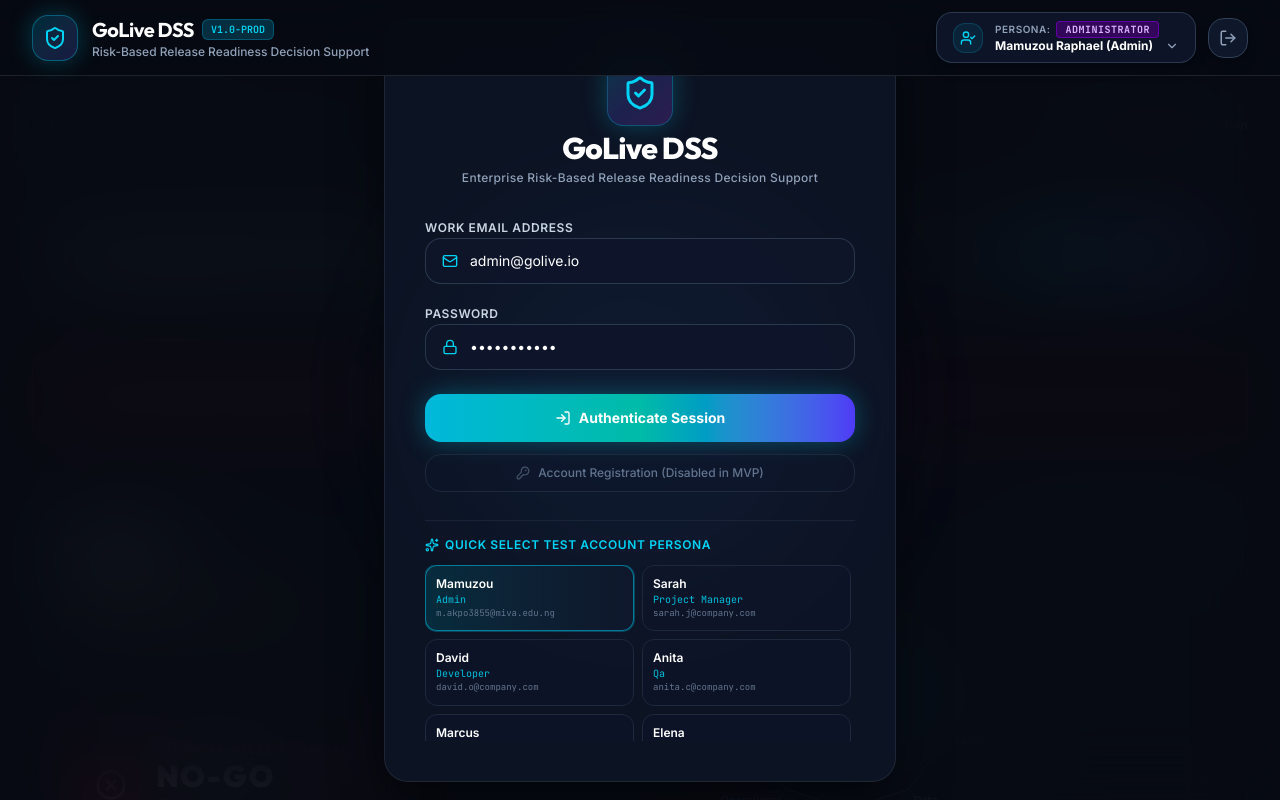
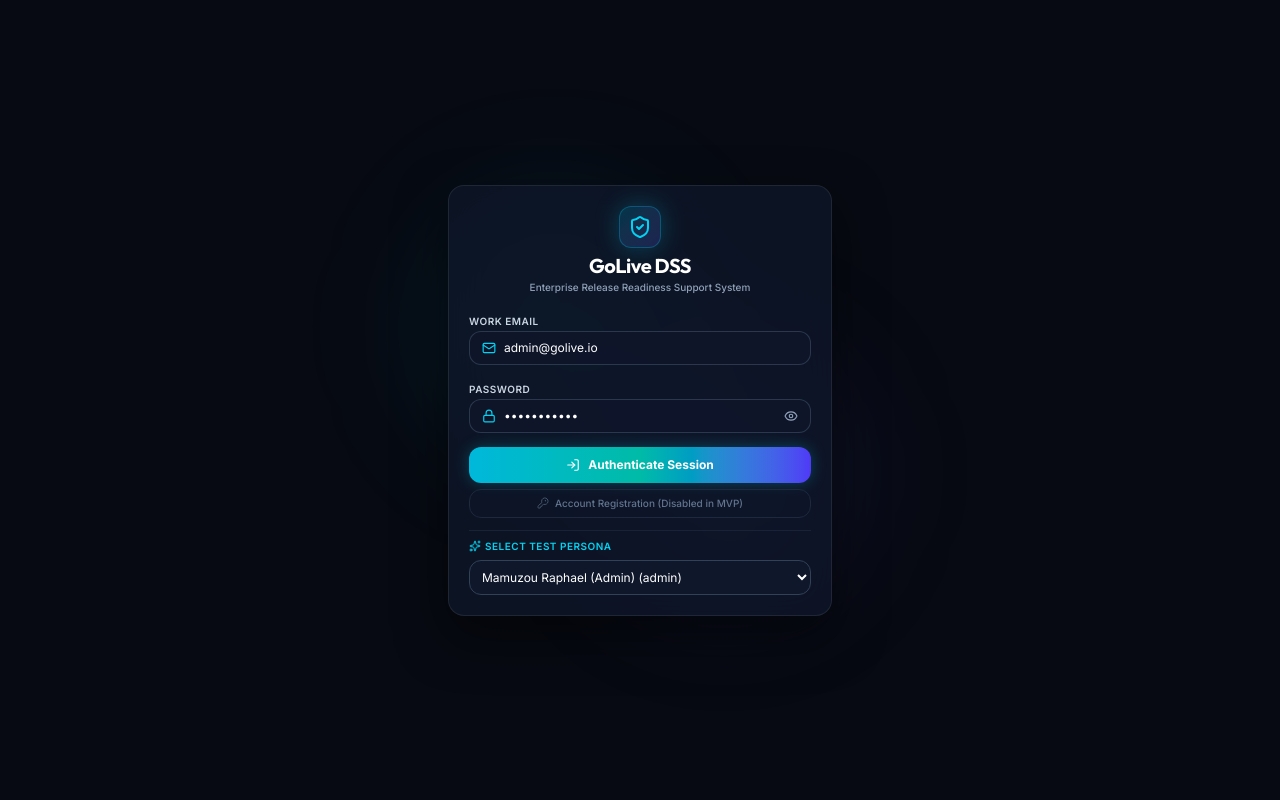
Before and after one commit to devunomieta/golivemit, a Next.js app: page / in a window 1280 px wide. Shown: the top 800 px of the page. Built offline with nearby package versions, Linux system fonts and the light colour scheme.

Commit message:
refactor: redesign AuthLoginModal with password visibility toggle and update application layout styling

```diff
--- a/src/app/page.tsx
+++ b/src/app/page.tsx
@@ -74,14 +74,16 @@ export default function Home() {
   };
 
   return (
-    <div className="min-h-screen bg-[#0B0F19] text-gray-100 flex flex-col font-['Inter']">
-      {!isAuthenticated && <AuthLoginModal onLoginSuccess={handleLoginSuccess} />}
+    <div className="min-h-screen bg-[#070A12] text-slate-100 flex flex-col font-sans">
+      {!isAuthenticated ? (
+        <AuthLoginModal onLoginSuccess={handleLoginSuccess} />
+      ) : (
+        <>
+          {/* Header & Role Navigation (Shown only when authenticated) */}
+          <RoleSwitcher activeUser={activeUser} onUserChange={setActiveUser} onSignOut={handleSignOut} />
 
-      {/* Header & Role Navigation */}
-      <RoleSwitcher activeUser={activeUser} onUserChange={setActiveUser} onSignOut={handleSignOut} />
-
-      {/* Main Content Area */}
-      <main className="flex-1 max-w-7xl w-full mx-auto p-4 lg:p-8 space-y-6">
+          {/* Main Content Area */}
+          <main className="flex-1 max-w-7xl w-full mx-auto p-4 lg:p-8 space-y-6">
         {/* Navigation Tabs */}
         <div className="flex items-center justify-between border-b border-white/10 pb-4">
           <div className="flex items-center gap-2">
@@ -188,9 +190,11 @@ export default function Home() {
       </main>
 
       {/* Footer */}
-      <footer className="border-t border-white/10 bg-[#0B0F19] py-4 px-8 text-center text-xs text-gray-500">
+      <footer className="border-t border-white/10 bg-[#070A12] py-4 px-8 text-center text-xs text-slate-500 font-mono">
         GoLive DSS • Risk-Based Decision Support System for Enterprise Software Delivery • MIVA Open University MIT Project 2026
       </footer>
+        </>
+      )}
     </div>
   );
 }
--- a/src/components/AuthLoginModal.tsx
+++ b/src/components/AuthLoginModal.tsx
@@ -2,7 +2,7 @@
 
 import React from 'react';
 import { UserProfile, MOCK_USERS } from '@/lib/mockData';
-import { ShieldCheck, LogIn, Lock, Mail, AlertCircle, KeyRound, Sparkles } from 'lucide-react';
+import { ShieldCheck, LogIn, Lock, Mail, AlertCircle, KeyRound, Sparkles, Eye, EyeOff } from 'lucide-react';
 
 interface AuthLoginModalProps {
   onLoginSuccess: (user: UserProfile) => void;
@@ -11,6 +11,7 @@ interface AuthLoginModalProps {
 export const AuthLoginModal: React.FC<AuthLoginModalProps> = ({ onLoginSuccess }) => {
   const [email, setEmail] = React.useState('admin@golive.io');
   const [password, setPassword] = React.useState('password123');
+  const [showPassword, setShowPassword] = React.useState(false);
   const [selectedPersonaId, setSelectedPersonaId] = React.useState(MOCK_USERS[0].id);
   const [errorMsg, setErrorMsg] = React.useState('');
 
@@ -30,119 +31,118 @@ export const AuthLoginModal: React.FC<AuthLoginModalProps> = ({ onLoginSuccess }
     if (user) {
       onLoginSuccess(user);
     } else {
-      setErrorMsg('Invalid email or password. Please select one of the authorized test accounts below.');
+      setErrorMsg('Invalid credentials. Select a persona below.');
     }
   };
 
   return (
-    <div className="fixed inset-0 z-50 flex items-center justify-center p-4 bg-[#070A12]/90 backdrop-blur-2xl">
-      {/* Background Decorative Glow Blobs */}
-      <div className="absolute top-1/4 left-1/3 w-96 h-96 bg-cyan-500/10 rounded-full blur-3xl pointer-events-none" />
-      <div className="absolute bottom-1/4 right-1/3 w-96 h-96 bg-indigo-500/10 rounded-full blur-3xl pointer-events-none" />
+    <div className="h-screen w-full flex items-center justify-center p-3 bg-[#070A12] relative overflow-hidden">
+      {/* Background Glow Blobs */}
+      <div className="absolute top-1/4 left-1/3 w-64 h-64 bg-cyan-500/10 rounded-full blur-3xl pointer-events-none" />
+      <div className="absolute bottom-1/4 right-1/3 w-64 h-64 bg-indigo-500/10 rounded-full blur-3xl pointer-events-none" />
 
-      <div className="relative w-full max-w-lg p-8 lg:p-10 rounded-3xl glass-panel border border-white/10 shadow-[0_25px_60px_-15px_rgba(0,0,0,0.7)] space-y-7">
-        {/* Brand Header */}
-        <div className="text-center space-y-3">
-          <div className="inline-flex p-3.5 rounded-2xl bg-gradient-to-br from-cyan-500/20 via-indigo-500/20 to-purple-500/20 border border-cyan-500/30 text-cyan-400 glow-cyan mb-1">
-            <ShieldCheck className="w-9 h-9" />
+      <div className="relative w-full max-w-sm p-4 sm:p-5 rounded-2xl glass-panel border border-white/10 shadow-[0_20px_50px_rgba(0,0,0,0.8)] space-y-3">
+        {/* Compact Brand Header */}
+        <div className="text-center space-y-1">
+          <div className="inline-flex p-2 rounded-xl bg-gradient-to-br from-cyan-500/20 to-indigo-500/20 border border-cyan-500/30 text-cyan-400 glow-cyan">
+            <ShieldCheck className="w-6 h-6" />
           </div>
           <div>
-            <h2 className="text-3xl font-extrabold text-white tracking-tight font-display">GoLive DSS</h2>
-            <p className="text-xs text-slate-400 font-medium tracking-wide mt-1">Enterprise Risk-Based Release Readiness Decision Support</p>
+            <h2 className="text-xl font-bold text-white tracking-tight font-display">GoLive DSS</h2>
+            <p className="text-[10px] text-slate-400 font-medium">Enterprise Release Readiness Support System</p>
           </div>
         </div>
 
         {/* Error Alert */}
         {errorMsg && (
-          <div className="p-3.5 rounded-2xl bg-rose-950/80 border border-rose-500/50 text-rose-300 text-xs flex items-center gap-2.5 shadow-lg">
-            <AlertCircle className="w-4 h-4 text-rose-400 shrink-0" />
+          <div className="p-2 rounded-xl bg-rose-950/80 border border-rose-500/50 text-rose-300 text-[11px] flex items-center gap-2">
+            <AlertCircle className="w-3.5 h-3.5 text-rose-400 shrink-0" />
             <span>{errorMsg}</span>
           </div>
         )}
 
         {/* Login Form */}
-        <form onSubmit={handleLoginSubmit} className="space-y-4">
-          <div className="space-y-1.5">
-            <label className="text-xs font-semibold uppercase tracking-wider text-slate-300">Work Email Address</label>
-            <div className="flex items-center gap-3 bg-slate-900/90 px-4 py-3 rounded-2xl border border-slate-700/80 focus-within:border-cyan-500 focus-within:ring-1 focus-within:ring-cyan-500/50 transition-all">
-              <Mail className="w-4 h-4 text-cyan-400 shrink-0" />
+        <form onSubmit={handleLoginSubmit} className="space-y-2.5">
+          <div className="space-y-0.5">
+            <label className="text-[10px] font-semibold uppercase tracking-wider text-slate-300">Work Email</label>
+            <div className="flex items-center gap-2 bg-slate-900/90 px-3 py-2 rounded-xl border border-slate-700/80 focus-within:border-cyan-500 transition-all">
+              <Mail className="w-3.5 h-3.5 text-cyan-400 shrink-0" />
               <input
                 type="email"
                 required
                 value={email}
                 onChange={(e) => setEmail(e.target.value)}
                 placeholder="name@company.com"
-                className="bg-transparent text-sm text-white placeholder-slate-500 focus:outline-none w-full font-sans"
+                className="bg-transparent text-xs text-white placeholder-slate-500 focus:outline-none w-full font-sans"
               />
             </div>
           </div>
 
-          <div className="space-y-1.5">
-            <label className="text-xs font-semibold uppercase tracking-wider text-slate-300">Password</label>
-            <div className="flex items-center gap-3 bg-slate-900/90 px-4 py-3 rounded-2xl border border-slate-700/80 focus-within:border-cyan-500 focus-within:ring-1 focus-within:ring-cyan-500/50 transition-all">
-              <Lock className="w-4 h-4 text-cyan-400 shrink-0" />
+          <div className="space-y-0.5">
+            <label className="text-[10px] font-semibold uppercase tracking-wider text-slate-300">Password</label>
+            <div className="flex items-center gap-2 bg-slate-900/90 px-3 py-2 rounded-xl border border-slate-700/80 focus-within:border-cyan-500 transition-all">
+              <Lock className="w-3.5 h-3.5 text-cyan-400 shrink-0" />
               <input
-                type="password"
+                type={showPassword ? 'text' : 'password'}
                 required
                 value={password}
                 onChange={(e) => setPassword(e.target.value)}
                 placeholder="••••••••••••"
-                className="bg-transparent text-sm text-white placeholder-slate-500 focus:outline-none w-full font-sans"
+                className="bg-transparent text-xs text-white placeholder-slate-500 focus:outline-none w-full font-sans"
               />
+              <button
+                type="button"
+                onClick={() => setShowPassword(!showPassword)}
+                className="text-slate-400 hover:text-cyan-400 transition-colors focus:outline-none shrink-0 cursor-pointer"
+                title={showPassword ? 'Hide Password' : 'Show Password'}
+              >
+                {showPassword ? <EyeOff className="w-3.5 h-3.5" /> : <Eye className="w-3.5 h-3.5" />}
+              </button>
             </div>
           </div>
 
           {/* Action Buttons */}
-          <div className="space-y-3 pt-2">
+          <div className="space-y-1.5 pt-1">
             <button
               type="submit"
-              className="w-full py-3.5 rounded-2xl bg-gradient-to-r from-cyan-500 via-teal-500 to-indigo-600 hover:from-cyan-400 hover:to-indigo-500 text-white font-bold text-sm transition-all shadow-[0_0_25px_rgba(6,182,212,0.35)] flex items-center justify-center gap-2 cursor-pointer"
+              className="w-full py-2.5 rounded-xl bg-gradient-to-r from-cyan-500 via-teal-500 to-indigo-600 hover:from-cyan-400 hover:to-indigo-500 text-white font-bold text-xs transition-all shadow-[0_0_15px_rgba(6,182,212,0.3)] flex items-center justify-center gap-2 cursor-pointer"
             >
-              <LogIn className="w-4 h-4" />
+              <LogIn className="w-3.5 h-3.5" />
               <span>Authenticate Session</span>
             </button>
 
-            {/* Disabled Sign Up Button */}
             <button
               type="button"
               disabled
-              className="w-full py-2.5 rounded-2xl bg-slate-900/50 border border-slate-800 text-slate-500 text-xs font-medium cursor-not-allowed flex items-center justify-center gap-2"
+              className="w-full py-1.5 rounded-xl bg-slate-900/50 border border-slate-800 text-slate-500 text-[10px] font-medium cursor-not-allowed flex items-center justify-center gap-1.5"
             >
-              <KeyRound className="w-3.5 h-3.5 text-slate-600" />
+              <KeyRound className="w-3 h-3 text-slate-600" />
               <span>Account Registration (Disabled in MVP)</span>
             </button>
           </div>
         </form>
 
-        {/* Persona Selector */}
-        <div className="space-y-3 pt-4 border-t border-slate-800/80">
-          <div className="flex items-center justify-between text-xs font-semibold text-slate-400 uppercase tracking-wider">
-            <span className="flex items-center gap-1.5 text-cyan-400">
-              <Sparkles className="w-3.5 h-3.5" />
-              <span>Quick Select Test Account Persona</span>
+        {/* Quick Select Persona Dropdown */}
+        <div className="space-y-1.5 pt-2 border-t border-slate-800/80">
+          <div className="flex items-center justify-between text-[10px] font-semibold text-slate-400 uppercase tracking-wider">
+            <span className="flex items-center gap-1 text-cyan-400">
+              <Sparkles className="w-3 h-3" />
+              <span>Select Test Persona</span>
             </span>
           </div>
 
-          <div className="grid grid-cols-2 gap-2 max-h-44 overflow-y-auto pr-1">
-            {MOCK_USERS.map((user) => {
-              const isSelected = selectedPersonaId === user.id;
-              return (
-                <button
-                  key={user.id}
-                  type="button"
-                  onClick={() => handlePersonaSelect(user.id)}
-                  className={`p-2.5 rounded-xl text-left border transition-all cursor-pointer ${
-                    isSelected
-                      ? 'bg-gradient-to-r from-cyan-950/80 to-slate-900 border-cyan-500/60 text-white ring-1 ring-cyan-500/30'
-                      : 'bg-slate-900/60 border-slate-800 text-slate-400 hover:border-slate-700 hover:text-slate-200'
-                  }`}
-                >
-                  <div className="font-semibold text-xs text-white truncate">{user.name.split(' ')[0]}</div>
-                  <div className="text-[10px] text-cyan-400/90 font-mono capitalize">{user.role.replace('_', ' ')}</div>
-                  <div className="text-[9px] text-slate-500 font-mono truncate">{user.email}</div>
-                </button>
-              );
-            })}
+          <div className="relative">
+            <select
+              value={selectedPersonaId}
+              onChange={(e) => handlePersonaSelect(e.target.value)}
+              className="w-full p-2 rounded-xl bg-slate-900 border border-slate-700 text-xs text-white focus:outline-none focus:border-cyan-500 cursor-pointer font-sans"
+            >
+              {MOCK_USERS.map((user) => (
+                <option key={user.id} value={user.id} className="bg-slate-900 text-white py-1">
+                  {user.name} ({user.role.replace('_', ' ')})
+                </option>
+              ))}
+            </select>
           </div>
         </div>
       </div>
```
